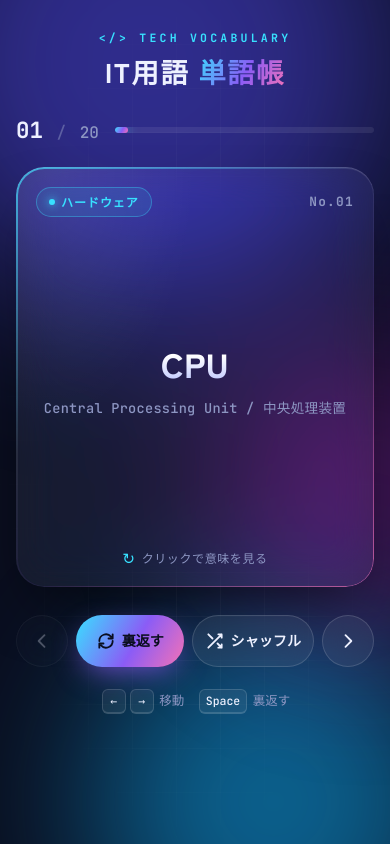
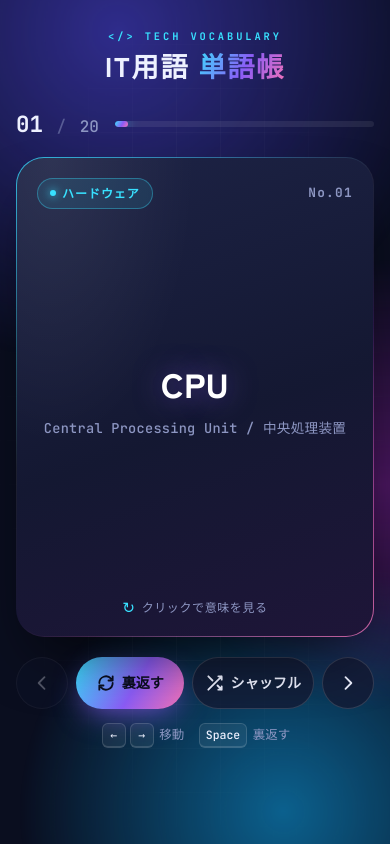
Before and after one commit to M-TAKA-0610/flashcard-app, a plain HTML site: page index.html in a window 390 px wide. Drawn offline with Linux system fonts and the light colour scheme.

Commit message:
iPhone(Safari)での表示崩れを修正
- 3D回転中に崩れやすい backdrop-filter / mask / 文字グラデーションをカードから除去
- 背景の光を filter: blur から radial-gradient に変更し動作を軽量化
- 画面の高さに合わせてカードの高さを調整し、ボタンまで1画面に収める
- タッチ端末ではヒントを「タップで〜」と表示
- ノッチ（セーフエリア）に対応した余白を追加

Co-Authored-By: Claude Opus 5.5 <noreply@anthropic.com>
Claude-Session: https://claude.ai/code/session_018a84zWYrWTJyDQrwEpnbBc

```diff
--- a/index.html
+++ b/index.html
@@ -51,7 +51,7 @@
               </span>
               <span class="card-hint">
                 <span class="hint-icon" aria-hidden="true">&#8635;</span>
-                クリックで意味を見る
+                <span><span class="help-pc">クリック</span><span class="help-sp">タップ</span>で意味を見る</span>
               </span>
             </span>
             <span class="card-face card-back">
@@ -66,7 +66,7 @@
               </span>
               <span class="card-hint">
                 <span class="hint-icon" aria-hidden="true">&#8635;</span>
-                クリックで用語に戻る
+                <span><span class="help-pc">クリック</span><span class="help-sp">タップ</span>で用語に戻る</span>
               </span>
             </span>
           </span>
--- a/style.css
+++ b/style.css
@@ -55,35 +55,35 @@ button {
 .orb {
   position: absolute;
   border-radius: 50%;
-  filter: blur(80px);
   opacity: 0.55;
   animation: float 18s ease-in-out infinite;
+  will-change: transform;
 }
 
 .orb-1 {
-  width: 460px;
-  height: 460px;
-  top: -140px;
-  left: -120px;
-  background: #4f46e5;
+  width: 640px;
+  height: 640px;
+  top: -260px;
+  left: -240px;
+  background: radial-gradient(circle, #4f46e5 0%, rgba(79, 70, 229, 0) 70%);
 }
 
 .orb-2 {
-  width: 380px;
-  height: 380px;
-  bottom: -120px;
-  right: -100px;
-  background: #0ea5e9;
+  width: 560px;
+  height: 560px;
+  bottom: -220px;
+  right: -200px;
+  background: radial-gradient(circle, #0ea5e9 0%, rgba(14, 165, 233, 0) 70%);
   animation-delay: -6s;
 }
 
 .orb-3 {
-  width: 300px;
-  height: 300px;
-  top: 40%;
-  left: 55%;
-  background: #c026d3;
-  opacity: 0.3;
+  width: 460px;
+  height: 460px;
+  top: 30%;
+  left: 40%;
+  background: radial-gradient(circle, #c026d3 0%, rgba(192, 38, 211, 0) 70%);
+  opacity: 0.35;
   animation-delay: -12s;
 }
 
@@ -112,6 +112,7 @@ button {
   max-width: 600px;
   margin: 0 auto;
   padding: 40px 20px 32px;
+  padding-top: max(40px, env(safe-area-inset-top));
   padding-bottom: max(32px, env(safe-area-inset-bottom));
 }
 
@@ -193,6 +194,8 @@ button {
 }
 
 .card {
+  -webkit-appearance: none;
+  appearance: none;
   display: block;
   width: 100%;
   height: 380px;
@@ -213,6 +216,7 @@ button {
 
 .card-inner {
   position: relative;
+  -webkit-transform-style: preserve-3d;
   display: block;
   width: 100%;
   height: 100%;
@@ -232,36 +236,26 @@ button {
   transform: rotateY(180deg) translateY(-4px);
 }
 
+/* backdrop-filter・mask・background-clip:text は 3D 変形中の iOS Safari で
+   表示が崩れやすいため、カード内では使わない */
 .card-face {
   position: absolute;
   inset: 0;
   display: flex;
   flex-direction: column;
   padding: 24px 28px 20px;
+  border: 1.5px solid transparent;
   border-radius: var(--radius);
-  background: var(--glass);
-  -webkit-backdrop-filter: blur(22px) saturate(140%);
-  backdrop-filter: blur(22px) saturate(140%);
-  box-shadow:
-    0 30px 60px -20px rgba(0, 0, 0, 0.6),
-    inset 0 1px 0 rgba(255, 255, 255, 0.12);
+  background:
+    linear-gradient(160deg, #1d2346, #141832 55%, #1e1538) padding-box,
+    linear-gradient(140deg, rgba(56, 225, 255, 0.8), rgba(255, 255, 255, 0.08) 40%,
+      rgba(139, 92, 246, 0.1) 60%, rgba(244, 114, 182, 0.8)) border-box;
+  box-shadow: 0 30px 60px -20px rgba(0, 0, 0, 0.7);
   -webkit-backface-visibility: hidden;
   backface-visibility: hidden;
+  -webkit-transform: rotateY(0deg) translateZ(1px);
+  transform: rotateY(0deg) translateZ(1px);
   overflow: hidden;
-}
-
-/* グラデーションの枠線 */
-.card-face::before {
-  content: "";
-  position: absolute;
-  inset: 0;
-  padding: 1.5px;
-  border-radius: inherit;
-  background: linear-gradient(140deg, rgba(56, 225, 255, 0.7), rgba(255, 255, 255, 0.08) 40%, rgba(139, 92, 246, 0.08) 60%, rgba(244, 114, 182, 0.7));
-  -webkit-mask: linear-gradient(#000 0 0) content-box, linear-gradient(#000 0 0);
-  -webkit-mask-composite: xor;
-  mask: linear-gradient(#000 0 0) content-box exclude, linear-gradient(#000 0 0);
-  pointer-events: none;
 }
 
 /* 光沢 */
@@ -277,8 +271,12 @@ button {
 }
 
 .card-back {
-  background: linear-gradient(160deg, rgba(139, 92, 246, 0.16), rgba(56, 225, 255, 0.06));
-  transform: rotateY(180deg);
+  background:
+    linear-gradient(160deg, #2a1f55, #171b3a 55%, #10233a) padding-box,
+    linear-gradient(140deg, rgba(244, 114, 182, 0.8), rgba(255, 255, 255, 0.08) 40%,
+      rgba(139, 92, 246, 0.1) 60%, rgba(56, 225, 255, 0.8)) border-box;
+  -webkit-transform: rotateY(180deg) translateZ(1px);
+  transform: rotateY(180deg) translateZ(1px);
 }
 
 .card-top {
@@ -345,10 +343,8 @@ button {
   line-height: 1.25;
   letter-spacing: 0.02em;
   word-break: break-word;
-  background: linear-gradient(180deg, #ffffff 30%, #b9c3ff);
-  -webkit-background-clip: text;
-  background-clip: text;
-  color: transparent;
+  color: #ffffff;
+  text-shadow: 0 0 28px rgba(139, 92, 246, 0.55);
 }
 
 .card-reading {
@@ -369,14 +365,12 @@ button {
 .card-back-term {
   font-size: 1.35rem;
   font-weight: 900;
-  background: var(--grad);
-  -webkit-background-clip: text;
-  background-clip: text;
-  color: transparent;
+  color: var(--cyan);
 }
 
 .divider {
   display: block;
+  flex: 0 0 auto;
   width: 48px;
   height: 3px;
   border-radius: 999px;
@@ -456,9 +450,9 @@ button {
   gap: 8px;
   height: 56px;
   border: 1px solid var(--stroke);
-  background: var(--glass);
-  -webkit-backdrop-filter: blur(14px);
-  backdrop-filter: blur(14px);
+  background: rgba(20, 24, 50, 0.75);
+  -webkit-appearance: none;
+  appearance: none;
   cursor: pointer;
   transition: transform 0.15s ease, background 0.25s ease, border-color 0.25s ease,
     box-shadow 0.25s ease, opacity 0.25s ease;
@@ -553,7 +547,15 @@ kbd {
   .app { padding: 28px 16px 24px; }
   .header { margin-bottom: 22px; }
   .title { font-size: 1.7rem; }
-  .card { height: 420px; }
+  .card {
+    height: 420px;
+    /* 画面の高さに合わせて、ボタンまで1画面に収める */
+    height: clamp(320px, calc(100svh - 290px), 480px);
+  }
+  .eyebrow { font-size: 0.65rem; margin-bottom: 2px; }
+  .status { margin-bottom: 14px; }
+  .controls { margin-top: 20px; }
+  .help { margin-top: 14px; }
   .card-face { padding: 20px 20px 16px; }
   .card-term { font-size: 2.1rem; }
   .card-desc { font-size: 1rem; line-height: 1.9; }
@@ -561,6 +563,10 @@ kbd {
   .nav-btn { flex-basis: 52px; width: 52px; height: 52px; }
   .pill-btn { height: 52px; padding: 0 12px; font-size: 0.88rem; gap: 6px; }
   .controls svg { width: 20px; height: 20px; }
+}
+
+@media (max-width: 480px) and (max-height: 600px) {
+  .help { display: none; }
 }
 
 @media (max-width: 350px) {
```
